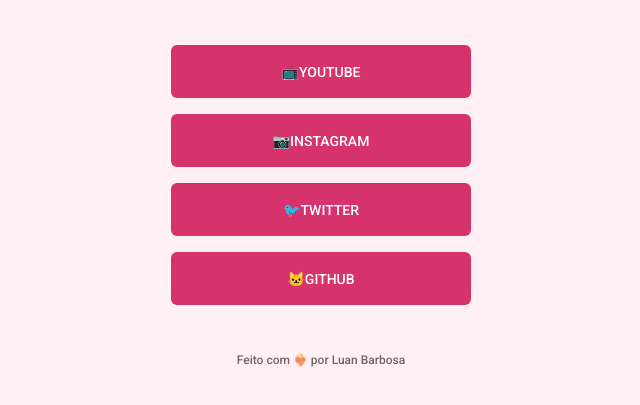
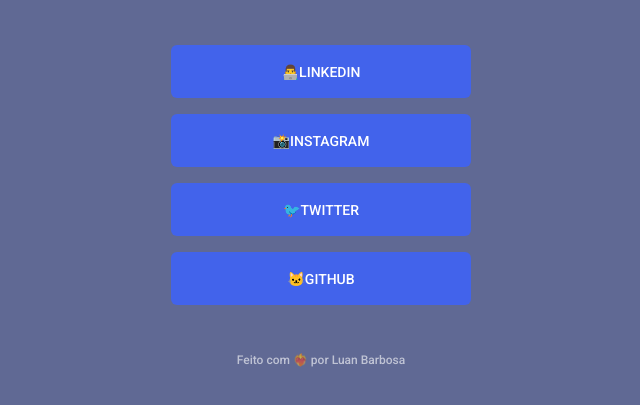
Before and after one commit to LuanBarbosaa2/UaiLinks, a plain HTML site: page Index.html in a window 1280 px wide. Shown: the part 261-666 px from the top of the page, without its empty margins (319-959 px from the left). Drawn offline with Linux system fonts and the light colour scheme.

Commit message:
Remoção de link do yutube adicionado link linkedin

```diff
--- a/Index.html
+++ b/Index.html
@@ -13,7 +13,7 @@
   family=Roboto:wght@500;700&display=swap" rel="stylesheet">
 </head>
 
-<body class="pink">
+<body class="dark-blue">
 
   <div class="container">
 
@@ -23,10 +23,10 @@
 
     <ul>
       <li>
-        <a href="https://www.youtube.com/user/myluanbarbosa" target="_blank">📺Youtube</a>
+        <a href="https://linkedin.com/in/luanbarbosaa02" target="_blank">👨‍💻Linkedin</a>
       </li>
       <li>
-        <a href="https://instagram.com/luanbarbosaa2" target="_blank">📷Instagram</a>
+        <a href="https://instagram.com/luanbarbosaa2" target="_blank">📸Instagram</a>
       </li>
       <li>
         <a href="https://twitter.com/LuanBarbosaa2" target="_blank">🐦Twitter</a>
--- a/styles.css
+++ b/styles.css
@@ -16,7 +16,7 @@ html {
 }
 
 body.dark-blue {
-  --bg-color: #00082f;
+  --bg-color: #606994;
   --text-color: #ffffff;
 }
 
```
